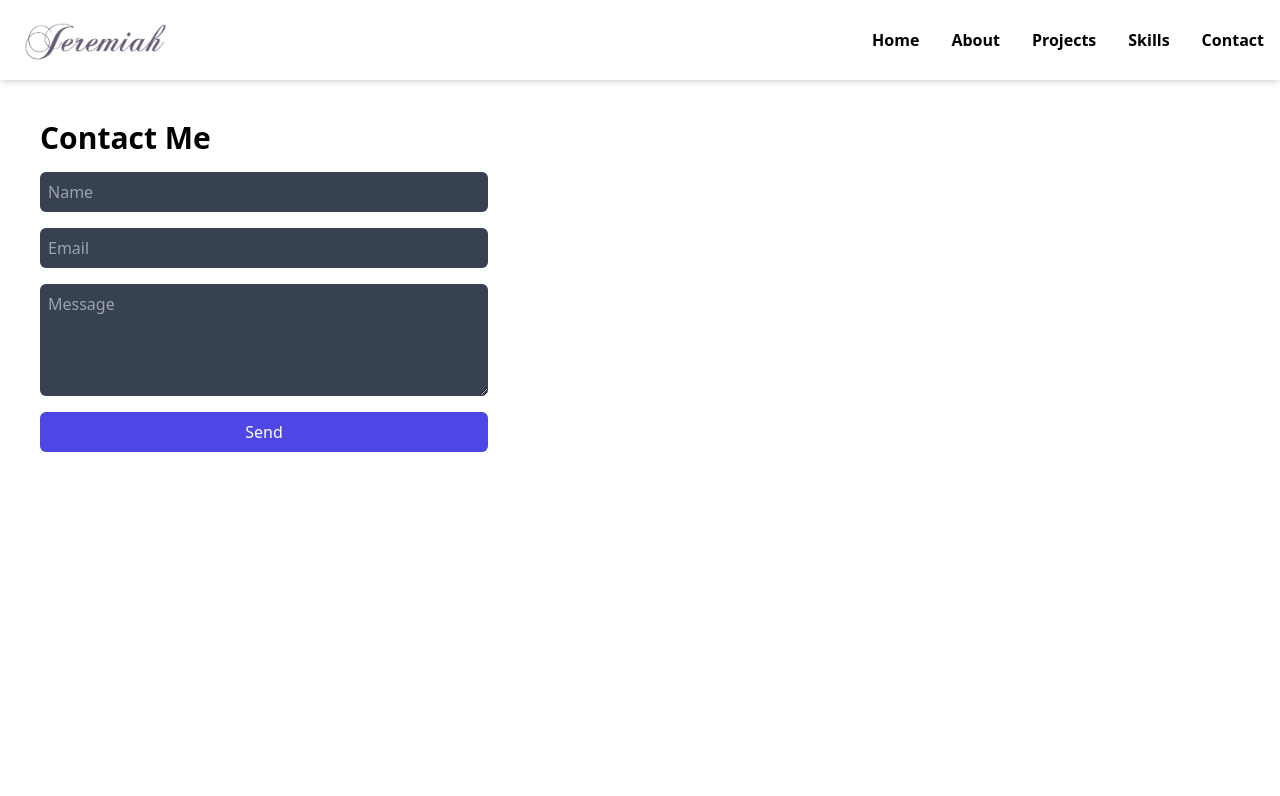
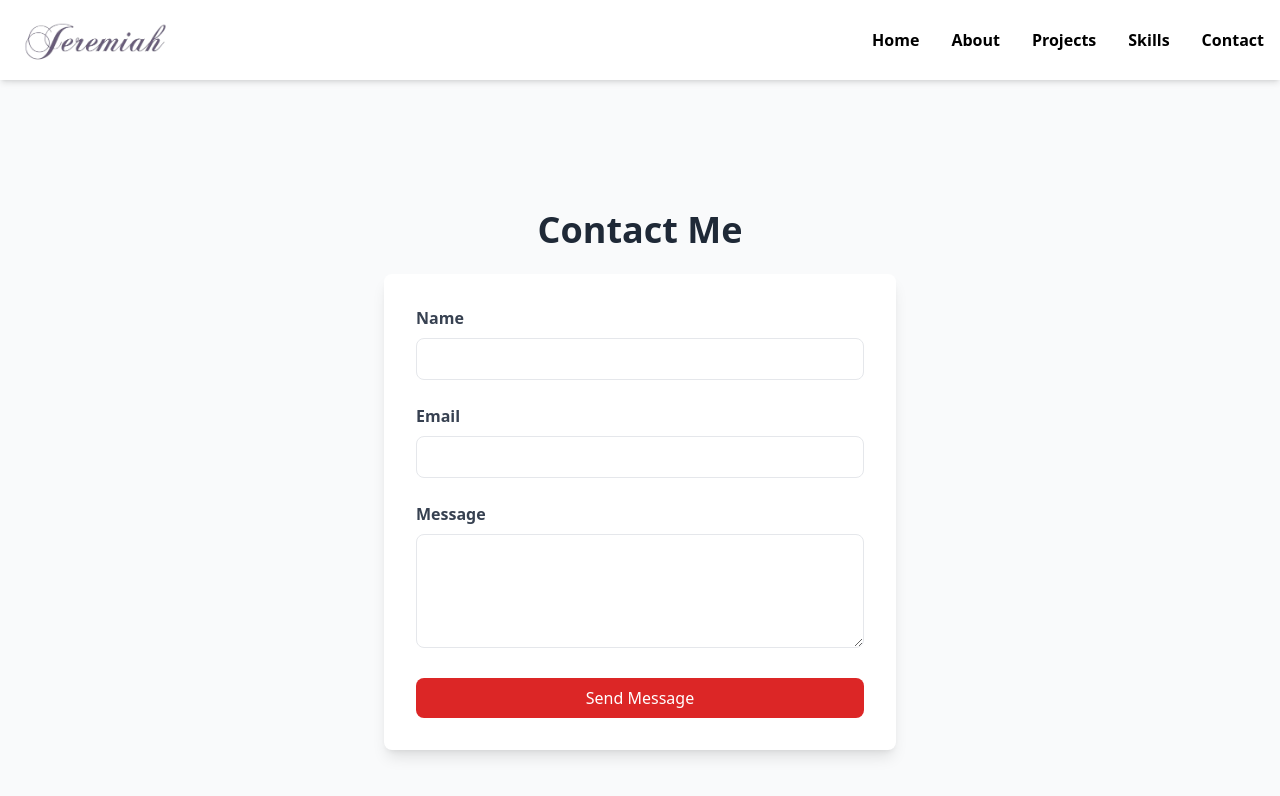
Before and after one commit to Adeoye-J/jeremiah, a React (Vite) app: page /contact in a window 1280 px wide. Shown: the top 796 px of the page. Built offline with nearby package versions, Linux system fonts and the light colour scheme.

Commit message:
updated major aspects of the site, safe to say it's in the right shape now

```diff
--- a/src/pages/Contact.jsx
+++ b/src/pages/Contact.jsx
@@ -1,26 +1,84 @@
-import React from 'react';
+import React, { useState } from 'react';
 import { motion } from 'framer-motion';
 
-const Contact = () => (
+const Contact = () => {
+  const [formData, setFormData] = useState({
+    name: '',
+    email: '',
+    message: '',
+  });
+
+  const handleChange = (e) => {
+    const { name, value } = e.target;
+    setFormData({ ...formData, [name]: value });
+  };
+
+  const handleSubmit = (e) => {
+    e.preventDefault();
+    console.log("Form submitted", formData);
+    setFormData({ name: '', email: '', message: '' });
+  };
+
+  return (
     <motion.div
-    initial={{ opacity: 0 }}
-    animate={{ opacity: 1 }}
-    className="p-10 space-y-4"
+    initial={{ y: 100, opacity: 0 }}
+    animate={{ y: 0, opacity: 1 }}
+    transition={{ duration: 0.5 }}
+    className="flex flex-col items-center justify-center min-h-screen px-4 bg-gray-50"
     >
-    <h2 className="text-3xl font-bold">Contact Me</h2>
-    <form className="flex flex-col space-y-4 max-w-md">
-      <input type="text" placeholder="Name" className="p-2 rounded-md bg-gray-700 text-white" />
-      <input type="email" placeholder="Email" className="p-2 rounded-md bg-gray-700 text-white" />
-      <textarea placeholder="Message" className="p-2 rounded-md bg-gray-700 text-white" rows="4"></textarea>
+      <h1 className="text-4xl font-bold mb-6 text-gray-800">Contact Me</h1>
+      <form onSubmit={handleSubmit} className="w-full max-w-lg bg-white p-8 shadow-lg rounded-lg">
+        <div className="mb-6">
+          <label className="block text-gray-700 font-semibold mb-2" htmlFor="name">
+            Name
+          </label>
+          <input
+            type="text"
+            name="name"
+            id="name"
+            value={formData.name}
+            onChange={handleChange}
+            required
+            className="w-full px-4 py-2 border rounded-lg focus:outline-none focus:ring-2 focus:ring-blue-500"
+          />
+        </div>
+        <div className="mb-6">
+          <label className="block text-gray-700 font-semibold mb-2" htmlFor="email">
+            Email
+          </label>
+          <input
+            type="email"
+            name="email"
+            id="email"
+            value={formData.email}
+            onChange={handleChange}
+            required
+            className="w-full px-4 py-2 border rounded-lg focus:outline-none focus:ring-2 focus:ring-blue-500"
+          />
+        </div>
+        <div className="mb-6">
+          <label className="block text-gray-700 font-semibold mb-2" htmlFor="message">
+            Message
+          </label>
+          <textarea
+            name="message"
+            id="message"
+            rows="4"
+            value={formData.message}
+            onChange={handleChange}
+            required
+            className="w-full px-4 py-2 border rounded-lg focus:outline-none focus:ring-2 focus:ring-blue-500"
+          />
+        </div>
         <button
           type="submit"
-        className="py-2 bg-indigo-600 text-white rounded-md"
-        whileHover={{ scale: 1.1 }}
+          className="w-full bg-red-600 text-white py-2 px-4 rounded-lg hover:bg-red-700 transition-colors duration-300"
         >
-        Send
+          Send Message
         </button>
       </form>
     </motion.div>
   );
+};
 
 export default Contact;
--- a/src/pages/Home.jsx
+++ b/src/pages/Home.jsx
@@ -1,45 +1,10 @@
-// import React from 'react';
-// import { motion } from 'framer-motion';
-
-// const Home = () => (
-//   <section id="home" className="bg-blue-50 py-20 px-4 md:px-0">
-//       <div className="container mx-auto flex flex-col md:flex-row items-center">
-//         <div className="md:w-1/2 space-y-4">
-//           <p className="text-lg">Hello,</p>
-//           <h1 className="text-5xl font-bold text-gray-800">
-//             I'm <span className="text-blue-600">Jeremiah Bankole</span>
-//           </h1>
-//           <p className="text-xl text-blue-600">Frontend Web Developer</p>
-//           <p className="text-gray-600">From Nigeria</p>
-//           <motion.button
-//             whileHover={{ scale: 1.1 }}
-//             className="bg-blue-600 text-white px-6 py-2 mt-4 font-semibold rounded-md shadow-md hover:bg-blue-700 transition"
-//           >
-//             Hire Me
-//           </motion.button>
-//         </div>
-
-//         <div className="md:w-1/2 mt-8 md:mt-0">
-//           <img
-//             src="/jeremiah.png"
-//             alt="Profile"
-//             className="w-3/4 mx-auto rounded-full shadow-lg"
-//           />
-//         </div>
-//       </div>
-//     </section>
-// );
-
-// export default Home;
-
-
 import React from "react";
 import { Link } from "react-router-dom";
+import { FaLinkedin, FaYoutube, FaGithub } from "react-icons/fa";
 
 const Home = () => {
   return (
     <section className="flex flex-col md:flex-row items-center bg-gray-100 p-8 md:p-20 min-h-[100vh]">
-      {/* Left Text Section */}
       <div className="md:w-1/2 space-y-4 text-center md:text-left">
         <p className="text-lg font-semibold">Hi There, I'm</p>
         <h1 className="text-4xl md:text-5xl font-bold">Jeremiah Bankole</h1>
@@ -53,9 +18,19 @@ const Home = () => {
         <button className="bg-red-600 text-white px-6 py-2 rounded-md mt-4 hover:bg-red-700">
           <Link to={"/contact"}>Contact Me</Link>
         </button>
+        <div className="flex items-center gap-3">
+          <Link to="https://www.linkedin.com/in/jeremiah-bankole/" target="_blank">
+            <FaLinkedin size={25} className="text-red-600 cursor-pointer hover:text-red-700" />
+          </Link>
+          <Link to="https://www.youtube.com/@havefunwithtech" target="_blank">
+            <FaYoutube size={25} className="text-red-600 cursor-pointer hover:text-red-700" />
+          </Link>
+          <Link to="https://github.com/Adeoye-J" target="_blank">
+            <FaGithub size={25} className="text-red-600 cursor-pointer hover:text-red-700" />
+          </Link>
+        </div>
       </div>
 
-      {/* Right Image Section */}
       <div className="md:w-1/2 mt-10 md:mt-0 relative flex justify-center">
         <div className="relative w-[300px] h-[300px] md:w-[400px] md:h-[400px]">
           {/* Dotted Circle */}
--- a/src/pages/Projects.jsx
+++ b/src/pages/Projects.jsx
@@ -1,39 +1,13 @@
-// import React from 'react';
+import React from 'react';
 import { motion } from 'framer-motion';
 
-// const projects = [
-//   { name: "Project 1", description: "Description for Project 1" },
-//   { name: "Project 2", description: "Description for Project 2" },
-//   { name: "Project 3", description: "Description for Project 3" },
-// ];
-
-// const Projects = () => (
-//   <motion.div
-//     initial={{ opacity: 0 }}
-//     animate={{ opacity: 1 }}
-//     className="p-10 grid grid-cols-1 md:grid-cols-2 gap-6"
-//   >
-//     <h2 className="text-3xl font-bold mb-4">Projects</h2>
-//     {projects.map((project, index) => (
-//       <motion.div
-//         key={index}
-//         whileHover={{ scale: 1.05 }}
-//         className="bg-gray-800 p-6 rounded-lg"
-//       >
-//         <h3 className="text-xl font-semibold">{project.name}</h3>
-//         <p className="text-gray-400">{project.description}</p>
-//       </motion.div>
-//     ))}
-//   </motion.div>
-// );
-
-// export default Projects;
-
-
-import React from 'react';
-
-// Sample data for portfolio projects
 const projects = [
+  {
+    title: 'Tinka',
+    description: 'A website that helps one Reclaim his or her Mental Health Stability - React, Tailwind, Shadcn',
+    image: '/images/tinka.png',
+    link: "https://tinkahealthservices.com/",
+  },
   {
     title: 'BlogSphere',
     description: 'A blog hub for reading, commenting, and discovering similar books from favorite authors.',
@@ -59,20 +33,11 @@ const projects = [
     link: "https://eduventure-omega.vercel.app",
   },
   {
-    title: 'To-do List',
-    description: 'A ReactJS app that enables users to add, update, and remove tasks from a to-do list.',
-    image: '/path/to/to-do-list.jpg',
-  },
-  // {
-  //   title: 'AI Image Generator',
-  //   description: 'A web app that generates images from entered text using OpenAI and the DALL-E.',
-  //   image: '/path/to/ai-image-generator.jpg',
-  // },
-  // {
-  //   title: 'Registration Form',
-  //   description: 'A registration form for new users built with ReactJS.',
-  //   image: '/path/to/registration-form.jpg',
-  // },
+    title: 'World Atlas',
+    description: 'This is a React-based web application that provides detailed information about countries around the world. The app fetches data from the REST Countries API and displays it in an intuitive and user-friendly interface.',
+    image: '/images/world_atlas.png',
+    link: "https://world-atlas-ten.vercel.app/",
+  }
 ];
 
 function Projects() {
--- a/src/pages/Skills.jsx
+++ b/src/pages/Skills.jsx
@@ -58,11 +58,7 @@ const skillsList = [
   {
     name: "Express JS",
     logo: "/images/express.png"
-  },
-  {
-    name: "MongoDB",
-    logo: "/images/mongoDB.png"
-  },
+  }
 ]
 
 const Skills = () => (
@@ -70,7 +66,7 @@ const Skills = () => (
     initial={{ y: 100, opacity: 0 }}
     animate={{ y: 0, opacity: 1 }}
     transition={{ duration: 0.5 }}
-    className="p-10"
+    className="bg-gray-50 p-10"
   >
     <h2 className="text-4xl font-bold mb-4 text-gray-800">Skills</h2>
     <div className="grid grid-cols-1 md:grid-cols-2 lg:grid-cols-3 gap-4">
```
Also changed, not shown: public/images/tinka.png (added), public/images/world_atlas.png (added). Lines whose indentation alone changed are shown as unchanged.
